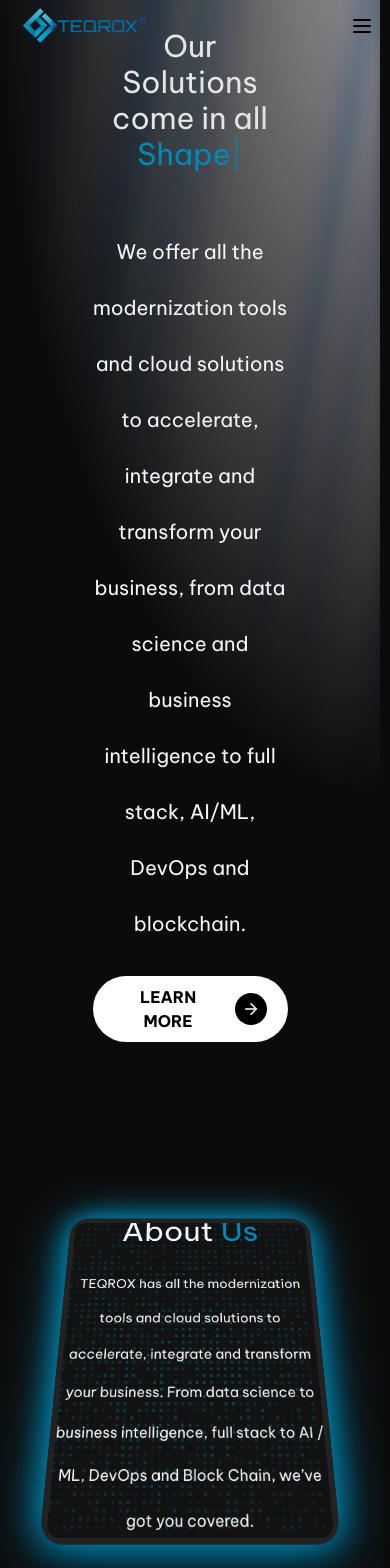
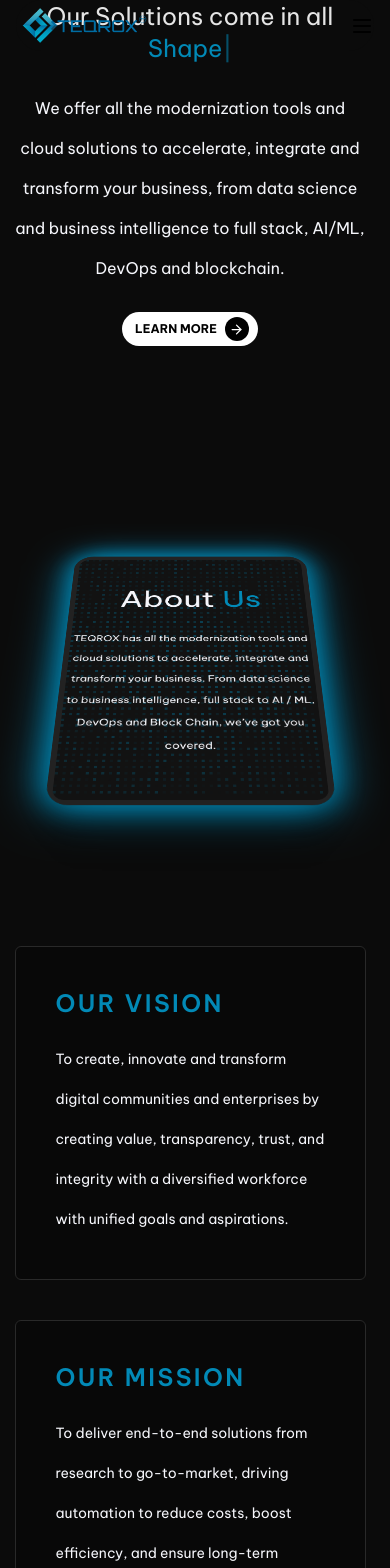
Before and after one commit to Chu1503/teqrox, a Next.js app: page / in a window 390 px wide. Shown: the part 40-1608 px from the top of the page. Built offline with nearby package versions, Linux system fonts and the light colour scheme.

Commit message:
some responsiveness

```diff
--- a/src/app/page.tsx
+++ b/src/app/page.tsx
@@ -1,71 +1,20 @@
 "use client";
 import { AuroraBackground } from "@/components/ui/aurora-background";
 import { Features } from "@/components/ui/features";
-
 import ContactSection from "@/components/ContactSection";
 import Footer from "@/components/Footer";
-import AboutSection from "@/components/AboutSection";
 import BadgeGrid from "@/components/Badges";
-import TypewriterEffect from "@/components/ui/typewriter";
 import { ContainerScroll } from "@/components/ui/container-scroll-animation";
-import { CustomButton } from "@/components/ui/custom-button";
-import { motion } from "framer-motion";
-import HeroSection from "@/components/HeroSection";
-import { Hero } from "@/components/ui/Hero";
-import ScrollCardContainer from "@/components/ContainerCardScroll";
-
-const Step = ({ title }: { title: string }) => {
-  return (
-    <li className="flex gap-2 items-start">
-      <CheckIcon />
-      <p className="text-white">{title}</p>
-    </li>
-  );
-};
-
-const CheckIcon = () => {
-  return (
-    <svg
-      xmlns="http://www.w3.org/2000/svg"
-      width="24"
-      height="24"
-      viewBox="0 0 24 24"
-      fill="currentColor"
-      className="h-4 w-4 text-blue-500 mt-1 shrink-0"
-    >
-      <path stroke="none" d="M0 0h24v24H0z" fill="none" />
-      <path
-        d="M12 2c-.218 0 -.432 .002 -.642 .005l-.616 .017l-.299 .013l-.579 .034l-.553 .046c-4.785 .464 -6.732 2.411 -7.196 7.196l-.046 .553l-.034 .579c-.005 .098 -.01 .198 -.013 .299l-.017 .616l-.004 .318l-.001 .324c0 .218 .002 .432 .005 .642l.017 .616l.013 .299l.034 .579l.046 .553c.464 4.785 2.411 6.732 7.196 7.196l.553 .046l.579 .034c.098 .005 .198 .01 .299 .013l.616 .017l.642 .005l.642 -.005l.616 -.017l.299 -.013l.579 -.034l.553 -.046c4.785 -.464 6.732 -2.411 7.196 -7.196l.046 -.553l.034 -.579c.005 -.098 .01 -.198 .013 -.299l.017 -.616l.005 -.642l-.005 -.642l-.017 -.616l-.013 -.299l-.034 -.579l-.046 -.553c-.464 -4.785 -2.411 -6.732 -7.196 -7.196l-.553 -.046l-.579 -.034a28.058 28.058 0 0 0 -.299 -.013l-.616 -.017l-.318 -.004l-.324 -.001zm2.293 7.293a1 1 0 0 1 1.497 1.32l-.083 .094l-4 4a1 1 0 0 1 -1.32 .083l-.094 -.083l-2 -2a1 1 0 0 1 1.32 -1.497l.094 .083l1.293 1.292l3.293 -3.292z"
-        fill="currentColor"
-        strokeWidth="0"
-      />
-    </svg>
-  );
-};
-
-<svg xmlns="http://www.w3.org/2000/svg" className="hidden">
-  <filter id="paperTexture" x="0" y="0" width="100%" height="100%">
-    <feTurbulence
-      type="fractalNoise"
-      baseFrequency="0.9"
-      numOctaves="4"
-      result="noise"
-    />
-    <feDiffuseLighting in="noise" lighting-color="#121212" surfaceScale="1">
-      <feDistantLight azimuth="45" elevation="55" />
-    </feDiffuseLighting>
-  </filter>
-</svg>;
 
 export default function Home() {
   return (
     <main className="relative flex flex-col bg-[#0b0b0b]">
       <section className="h-fit bg-[#0b0b0b]">
-        <div className="absolute inset-0">
+        {/* <div className="absolute inset-0">
           <AuroraBackground>
             <></>
           </AuroraBackground>
-        </div>
+        </div> */}
         <ContainerScroll titleComponent={undefined} children={undefined} />
       </section>
 
--- a/src/components/AboutCards.tsx
+++ b/src/components/AboutCards.tsx
@@ -19,7 +19,8 @@ const AboutCards = () => {
         whileInView="visible"
         viewport={{ amount: 0.3 }}
       >
-        <CardSpotlight className="w-96 h-96">
+        <div className="w-[90vw] sm:w-full flex justify-center">
+          <CardSpotlight className="h-auto sm:h-96 w-96">
             <motion.p
               variants={fadeInUp}
               initial="hidden"
@@ -29,12 +30,13 @@ const AboutCards = () => {
             >
               Our Vision
             </motion.p>
-          <p className="text-[#F5F6FB] relative z-20 font-normal text-base leading-10">
+            <p className="text-[#F5F6FB] relative z-20 font-normal text-sm sm:text-base leading-10 ">
               To create, innovate and transform digital communities and
               enterprises by creating value, transparency, trust, and integrity
               with a diversified workforce with unified goals and aspirations.
             </p>
           </CardSpotlight>
+        </div>
       </motion.div>
 
       <motion.div
@@ -43,7 +45,8 @@ const AboutCards = () => {
         whileInView="visible"
         viewport={{ amount: 0.3 }}
       >
-        <CardSpotlight className="w-96 h-96 ">
+        <div className="w-[90vw] sm:w-full flex justify-center">
+          <CardSpotlight className="h-auto sm:h-96 w-96">
             <motion.p
               variants={fadeInUp}
               initial="hidden"
@@ -53,7 +56,7 @@ const AboutCards = () => {
             >
               Our Mission
             </motion.p>
-          <p className="text-[#F5F6FB] relative z-20 font-normal text-base leading-10">
+            <p className="text-[#F5F6FB] relative z-20 font-normal text-sm sm:text-base leading-10 ">
               {" "}
               To deliver end-to-end solutions from research to go-to-market,
               driving automation to reduce costs, boost efficiency, and ensure
@@ -61,6 +64,7 @@ const AboutCards = () => {
               expertise.
             </p>
           </CardSpotlight>
+        </div>
       </motion.div>
     </div>
   );
--- a/src/components/AboutSection.tsx
+++ b/src/components/AboutSection.tsx
@@ -16,7 +16,7 @@ const fadeInUp = {
 
 export default function AboutSection() {
   return (
-    <section className="relative flex flex-col items-center justify-center h-full w-full overflow-hidden">
+    <section className="relative flex flex-col items-center justify-center h-full overflow-hidden">
       <div className="absolute inset-0">
         <FlickeringGrid
           className="relative inset-0 z-0 [mask-image:radial-gradient(450px_circle_at_center,white,transparent)]"
@@ -38,7 +38,8 @@ export default function AboutSection() {
           initial="hidden"
           whileInView="visible"
           viewport={{ amount: 0.3 }}
-          className="text-center font-normal text-xl md:text-2xl lg:text-2xl text-[#F5F6FB] leading-14"
+          // className="text-center font-normal text-sm sm:text-lg md:text-xl lg:text-xl text-[#F5F6FB] leading-6 md:leading-12"
+          className="text-[#F5F6FB] relative z-20 font-normal text-base leading-10 md:text-xl w-[90vw] sm:w-[75vw] lg:w-[50vw] text-center"
         >
           TEQROX has all the modernization tools and cloud solutions to
           accelerate, integrate and transform your business. From data science
--- a/src/components/HeroSection.tsx
+++ b/src/components/HeroSection.tsx
@@ -5,12 +5,13 @@ import { CustomButton } from "./ui/custom-button";
 
 const HeroSection = () => {
   return (
-    <div className="w-[50vw] flex flex-col items-center justify-center overflow-hidden z-30 space-y-6">
-      <div className="h-[200px] w-full flex items-center justify-center">
+    <div className="w-full flex flex-col items-center justify-center overflow-hidden z-30 space-y-6">
+      <div className="w-full flex items-center justify-center min-h-[3.5em] sm:min-h-[2em] md:min-h-[6em] xl:min-h-[7.5em]">
         <TypewriterEffect />
       </div>
       <motion.p
-        className="text-center font-normal text-xl md:text-2xl lg:text-2xl text-[#F5F6FB] leading-14"
+        // className="text-center font-normal text-sm sm:text-lg md:text-xl lg:text-xl text-[#F5F6FB] leading-6 md:leading-12"
+        className="text-[#F5F6FB] relative z-20 font-normal text-base leading-10 md:text-xl"
         initial={{ opacity: 0, y: 20 }}
         whileInView={{ opacity: 1, y: 0 }}
         viewport={{ once: false, amount: 0.6 }}
--- a/src/components/ui/container-scroll-animation.tsx
+++ b/src/components/ui/container-scroll-animation.tsx
@@ -73,7 +73,7 @@ export const Header = ({ translate, titleComponent }: any) => {
       style={{
         translateY: translate,
       }}
-      className="items-center justify-center mx-auto text-center w-[50vw] flex flex-col overflow-hidden z-30 space-y-6 mb-20"
+      className="items-center justify-center mx-auto text-center w-[90vw] sm:w-[75vw] lg:w-[50vw] flex flex-col overflow-hidden z-30 space-y-6 mb-20"
     >
       <HeroSection />
     </motion.div>
@@ -111,10 +111,11 @@ export const Card = ({
         boxShadow:
           "0 0 #0000004d, 0 9px 20px #0000004a, 0 37px 37px #00000042, 0 84px 50px #00000026, 0 149px 60px #0000000a, 0 233px 65px #00000003",
       }}
-      // className="max-w-5xl mx-auto h-[30rem] md:h-[40rem] w-full p-2 md:p-6 bg-[#222222] rounded-[30px] shadow-2xl "
-      className="relative max-w-5xl mx-auto h-[30rem] md:h-[40rem] w-full p-2 md:p-6 bg-[#222222] rounded-[30px] shadow-[0_0_20px_#0289B6,0_0_40px_#0289B6,0_0_80px_#0289B6] before:absolute before:inset-0 before:rounded-[30px] before:shadow-[0_0_40px_#0289B6,0_0_70px_#0289B6] before:z-[-1]"
+      className="relative max-w-fit mx-auto h-[30rem] md:h-[30rem] lg:h-[35rem] w-full p-2 md:p-6 bg-[#222222]
+      rounded-[30px] shadow-[0_0_20px_#0289B6,0_0_40px_#0289B6,0_0_80px_#0289B6] before:absolute
+      before:inset-0 before:rounded-[30px] before:shadow-[0_0_40px_#0289B6,0_0_70px_#0289B6] before:z-[-1]"
       >
-      <div className=" h-full w-full  overflow-hidden rounded-2xl bg-[#121212] md:rounded-2xl md:p-4">
+      <div className=" h-full w-full overflow-hidden rounded-2xl bg-[#121212] md:rounded-2xl md:p-4">
         <AboutSection />
       </div>
     </motion.div>
--- a/src/components/ui/custom-button.tsx
+++ b/src/components/ui/custom-button.tsx
@@ -10,13 +10,15 @@ export const CustomButton = ({
     <button
       {...props}
       className={cn(
-        "group flex items-center gap-3 rounded-full border border-transparent cursor-pointer hover:border-[#F5F6FB] bg-[#fff] px-5 py-2 text-black transition-colors duration-300 hover:bg-black hover:text-[#F5F6FB]",
+        "group flex items-center gap-2 rounded-full border border-transparent cursor-pointer " +
+          "hover:border-[#F5F6FB] bg-white px-2 py-1 text-black transition-colors duration-300 " +
+          "hover:bg-black hover:text-[#F5F6FB]",
         className
       )}
     >
-      <span className="text-md font-bold uppercase">Learn more</span>
-      <div className="flex h-8 w-8 items-center justify-center rounded-full bg-black text-white transition-colors duration-300 group-hover:bg-[#F5F6FB] group-hover:text-black">
-        <ArrowRight size={18} />
+      <span className="text-[12px] font-bold uppercase ml-1">Learn more</span>
+      <div className="flex h-6 w-6 items-center justify-center rounded-full bg-black text-white transition-colors duration-300 group-hover:bg-[#F5F6FB] group-hover:text-black">
+        <ArrowRight size={15} />
       </div>
     </button>
   );
--- a/src/components/ui/typewriter.tsx
+++ b/src/components/ui/typewriter.tsx
@@ -80,7 +80,7 @@ export default function TypewriterEffect() {
 
   return (
     <>
-      <div className="text-3xl md:text-7xl font-normal text-neutral-200 text-center">
+      <div className="text-2xl sm:text-4xl md:text-5xl lg:text-5xl xl:text-6xl font-normal text-neutral-200 text-center">
         <span>
           {staticPart}
           <span className="text-[#0289b6]">{highlightPart}</span>
```
Lines whose indentation alone changed are shown as unchanged.
